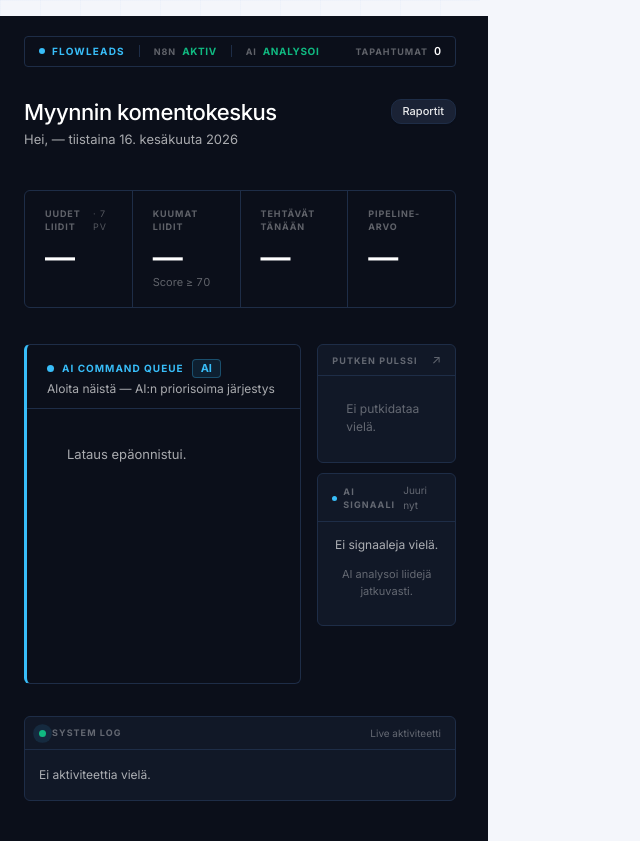
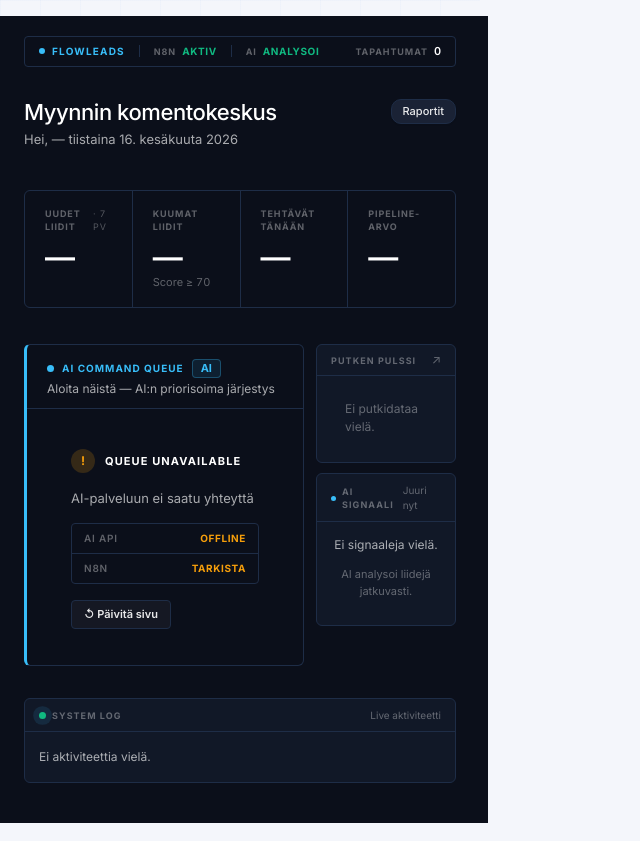
Before and after one commit to flowlyconnect-debug/flowleads-crm, a Python web app: template app/templates/analytics/dashboard.html in a window 1280 px wide. Shown: the whole page, without its empty margins (0-640 px from the left). Run offline with Jinja, Linux system fonts and the light colour scheme; the template is opened without the code that fills it, so the values that code supplies are empty.

Commit message:
Add command queue system states and Mission Control dashboard polish.
EOF

Co-authored-by: Cursor <cursoragent@cursor.com>

```diff
--- a/app/static/css/dashboard.css
+++ b/app/static/css/dashboard.css
@@ -1701,6 +1701,89 @@ body:has(#dashboard-command-center) {
   min-height: auto;
 }
 
+/* ── Command Queue system messages (clear / error / offline) ── */
+.cq-system-msg {
+  padding: 28px 24px 24px;
+  display: flex;
+  flex-direction: column;
+  gap: 16px;
+}
+.cq-sm-header {
+  display: flex;
+  align-items: center;
+  gap: 10px;
+}
+.cq-sm-icon {
+  display: inline-flex;
+  width: 24px;
+  height: 24px;
+  border-radius: 50%;
+  align-items: center;
+  justify-content: center;
+  font-size: 12px;
+  font-weight: 700;
+  flex-shrink: 0;
+}
+.cq-sm-icon--ok  { background: rgba(16,185,129,0.18); color: var(--color-success); }
+.cq-sm-icon--warn { background: rgba(245,158,11,0.18); color: var(--color-warning); }
+.cq-sm-label {
+  font-size: 11px;
+  font-weight: 800;
+  letter-spacing: 0.1em;
+  color: var(--color-text-inverse);
+}
+.cq-sm-text {
+  font-size: 13px;
+  color: var(--sidebar-text);
+  margin: 0;
+  line-height: 1.4;
+}
+.cq-sm-diag {
+  display: flex;
+  flex-direction: column;
+  gap: 0;
+  border: 1px solid var(--color-border-dark);
+  border-radius: 4px;
+  overflow: hidden;
+}
+.cq-sm-row {
+  display: flex;
+  align-items: center;
+  justify-content: space-between;
+  padding: 7px 12px;
+  border-bottom: 1px solid var(--color-border-dark);
+}
+.cq-sm-row:last-child { border-bottom: none; }
+.cq-sm-key {
+  font-size: 10px;
+  font-weight: 600;
+  letter-spacing: 0.08em;
+  color: var(--sidebar-text-muted);
+}
+.cq-sm-val {
+  font-size: 10px;
+  font-weight: 700;
+  letter-spacing: 0.06em;
+}
+.cq-sm-val--ok   { color: var(--color-success); }
+.cq-sm-val--warn { color: var(--color-warning); }
+.cq-retry-btn {
+  align-self: flex-start;
+  font-size: 11px;
+  font-weight: 600;
+  padding: 5px 12px;
+  border-radius: 4px;
+  border: 1px solid var(--color-border-dark);
+  background: rgba(255,255,255,0.04);
+  color: var(--sidebar-text-hover);
+  cursor: pointer;
+  transition: background 150ms ease-out, border-color 150ms ease-out;
+}
+.cq-retry-btn:hover {
+  background: rgba(255,255,255,0.08);
+  border-color: rgba(255,255,255,0.2);
+}
+
 /* ── Header / page-subtitle inside dark context ── */
 #dashboard-command-center .command-header h1 { color: var(--color-text-inverse); }
 #dashboard-command-center .command-header .page-subtitle { color: var(--sidebar-text); }
@@ -1718,4 +1801,110 @@ body:has(#dashboard-command-center) {
 #dashboard-command-center .mc-grid { margin-bottom: var(--space-4); }
 #dashboard-command-center .mc-grid__side { gap: 10px; }
 
+/* ── Status rail — lisäviimeistely ── */
+/* Hover-tila: arvo nousee visuaalisesti */
+@media (hover: hover) and (pointer: fine) {
+  .mc-sr-metric:hover .mc-sr-value {
+    color: #fff;
+    text-shadow: 0 0 24px rgba(56,189,248,0.18);
+  }
+}
+/* Overdue-luku punaisena */
+#dashboard-command-center #metricTasksOverdue {
+  color: var(--color-danger);
+}
+
+/* ── Skeleton-rivit — eri leveydet tekevät latauksen luonnollisemmaksi ── */
+.mc-command-queue .ai-worklist-skeleton-line:nth-child(1) { width: 100%; }
+.mc-command-queue .ai-worklist-skeleton-line:nth-child(2) { width: 92%; }
+.mc-command-queue .ai-worklist-skeleton-line:nth-child(3) { width: 97%; }
+.mc-command-queue .ai-worklist-skeleton-line:nth-child(4) { width: 88%; }
+.mc-command-queue .ai-worklist-skeleton-line:nth-child(5) { width: 94%; }
+
+/* ── Telemetria panel — elävämmät pulssistaget ── */
+.mc-telemetry-panel .mc-pulse-stage__head {
+  padding: 2px 0;
+}
+.mc-telemetry-panel .mc-pulse-stage__fill {
+  transition: width 600ms cubic-bezier(0.23, 1, 0.32, 1);
+}
+/* Hover: stage-rivi korostuu kevyesti */
+@media (hover: hover) and (pointer: fine) {
+  .mc-telemetry-panel .mc-pulse-stage:hover .mc-pulse-stage__name {
+    color: var(--sidebar-text-hover);
+  }
+  .mc-telemetry-panel .mc-pulse-stage:hover .mc-pulse-stage__count {
+    color: #fff;
+  }
+}
+
+/* AI signaali -virrassa — pulse-item hover */
+@media (hover: hover) and (pointer: fine) {
+  .mc-telemetry-panel .ai-pulse-item {
+    transition: background 150ms ease-out;
+  }
+  .mc-telemetry-panel .ai-pulse-item:hover {
+    background: rgba(255,255,255,0.03);
+  }
+}
+
+/* ── System Log — hover-tila + parempi rytmi ── */
+@media (hover: hover) and (pointer: fine) {
+  .mc-syslog .activity-stream-item {
+    transition: background 120ms ease-out;
+  }
+  .mc-syslog .activity-stream-item:hover {
+    background: rgba(255,255,255,0.03);
+  }
+}
+/* Log-ikoni: pehmeä siirtymä typistä värikoodiin */
+.mc-syslog .activity-stream-icon {
+  transition: background 200ms ease-out;
+  font-style: normal;
+}
+/* Dashboard-empty syslogin sisällä */
+.mc-syslog .activity-stream .dashboard-empty {
+  padding: 16px 14px;
+  min-height: auto;
+}
+
+/* ── Command queue min-height — sisältöpohjainen ── */
+.mc-command-queue {
+  min-height: 280px;
+}
+
+/* ── Telemetria-rail: live-piste pulsoi oikealla rytmillä ── */
+.mc-tr-dot {
+  box-shadow: 0 0 0 0 rgba(56,189,248,0.4);
+}
+
+/* ── mc-grid spacing ── */
+#dashboard-command-center .mc-grid {
+  gap: 12px;
+}
+#dashboard-command-center .mc-grid__side {
+  gap: 10px;
+}
+
+/* ── Focus-tila tumman taustan napeille ja linkeille ── */
+#dashboard-command-center a:focus-visible,
+#dashboard-command-center button:focus-visible {
+  outline: 2px solid var(--color-highlight);
+  outline-offset: 2px;
+  border-radius: 3px;
+}
+
+/* ── Reduced motion ── */
+@media (prefers-reduced-motion: reduce) {
+  .mc-cq-dot,
+  .mc-tr-dot,
+  .activity-live-dot,
+  .ai-pulse-indicator {
+    animation: none;
+  }
+  .mc-telemetry-panel .mc-pulse-stage__fill {
+    transition: none;
+  }
+}
+
 /* === MISSION CONTROL vaihe 4 loppuu === */
--- a/app/static/js/dashboard.js
+++ b/app/static/js/dashboard.js
@@ -516,7 +516,14 @@
     if (!body) return;
     if (!items || !items.length) {
       body.innerHTML =
-        '<div class="ai-worklist-empty"><span class="ai-worklist-empty-icon">✓</span>Ei kiireellisiä toimia tänään — hyvää työtä!</div>';
+        '<div class="cq-system-msg cq-system-msg--clear">' +
+        '<div class="cq-sm-header"><span class="cq-sm-icon cq-sm-icon--ok">✓</span><span class="cq-sm-label">QUEUE CLEAR</span></div>' +
+        '<p class="cq-sm-text">Ei kiireellisiä toimia tänään — hyvää työtä!</p>' +
+        '<div class="cq-sm-diag">' +
+        '<div class="cq-sm-row"><span class="cq-sm-key">AI MONITORING</span><span class="cq-sm-val cq-sm-val--ok">ACTIVE</span></div>' +
+        '<div class="cq-sm-row"><span class="cq-sm-key">LEAD SCORING</span><span class="cq-sm-val cq-sm-val--ok">RUNNING</span></div>' +
+        '<div class="cq-sm-row"><span class="cq-sm-key">N8N PIPELINE</span><span class="cq-sm-val cq-sm-val--ok">CONNECTED</span></div>' +
+        '</div></div>';
       return;
     }
     body.innerHTML = items
@@ -584,7 +591,16 @@
       })
       .catch(function () {
         var body = document.getElementById('aiWorklistBody');
-        if (body) body.innerHTML = '<div class="today-empty">Lataus epäonnistui.</div>';
+        if (body) body.innerHTML =
+          '<div class="cq-system-msg cq-system-msg--error">' +
+          '<div class="cq-sm-header"><span class="cq-sm-icon cq-sm-icon--warn">!</span><span class="cq-sm-label">QUEUE UNAVAILABLE</span></div>' +
+          '<p class="cq-sm-text">AI-palveluun ei saatu yhteyttä</p>' +
+          '<div class="cq-sm-diag">' +
+          '<div class="cq-sm-row"><span class="cq-sm-key">AI API</span><span class="cq-sm-val cq-sm-val--warn">OFFLINE</span></div>' +
+          '<div class="cq-sm-row"><span class="cq-sm-key">N8N</span><span class="cq-sm-val cq-sm-val--warn">TARKISTA</span></div>' +
+          '</div>' +
+          '<button class="cq-retry-btn" onclick="location.reload()">↺ Päivitä sivu</button>' +
+          '</div>';
       });
   }
 
--- a/app/templates/dashboard/index.html
+++ b/app/templates/dashboard/index.html
@@ -136,6 +136,8 @@
           <div class="ai-worklist-skeleton-line"></div>
           <div class="ai-worklist-skeleton-line"></div>
           <div class="ai-worklist-skeleton-line"></div>
+          <div class="ai-worklist-skeleton-line"></div>
+          <div class="ai-worklist-skeleton-line"></div>
         </div>
       </section>
     </div>
```
